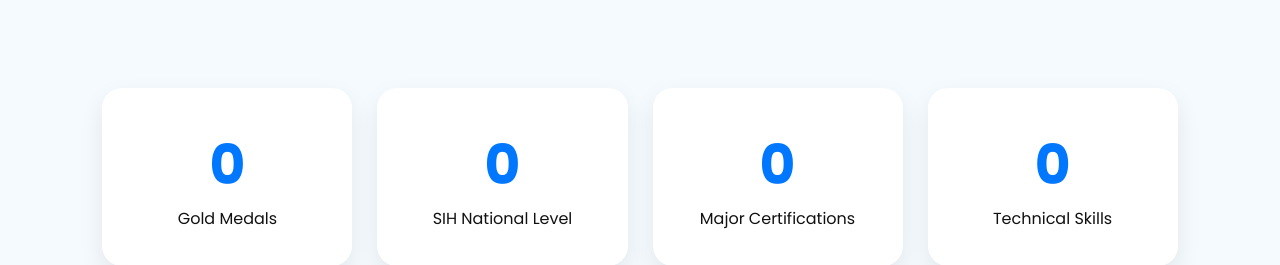
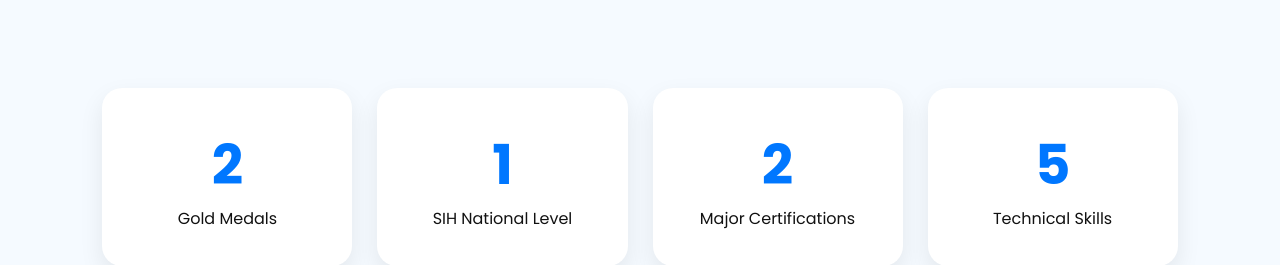
Before and after one commit to nishitabhatt07/Portfolio, a plain HTML site: page internship.html in a window 1280 px wide. Shown: the part 900-1165 px from the top of the page. Drawn offline with Linux system fonts and the light colour scheme.

Commit message:
Update internship.html

```diff
--- a/internship.html
+++ b/internship.html
@@ -148,22 +148,22 @@ Email
 <section class="stats">
 
 <div class="stat-box">
-<h2 class="counter" data-target="2">0</h2>
+<h2 class="counter" data-target="2">2</h2>
 <p>Gold Medals</p>
 </div>
 
 <div class="stat-box">
-<h2 class="counter" data-target="3">0</h2>
+<h2 class="counter" data-target="3">1</h2>
 <p>SIH National Level</p>
 </div>
 
 <div class="stat-box">
-<h2 class="counter" data-target="2">0</h2>
+<h2 class="counter" data-target="2">2</h2>
 <p>Major Certifications</p>
 </div>
 
 <div class="stat-box">
-<h2 class="counter" data-target="5">0</h2>
+<h2 class="counter" data-target="5">5</h2>
 <p>Technical Skills</p>
 </div>
 
```
